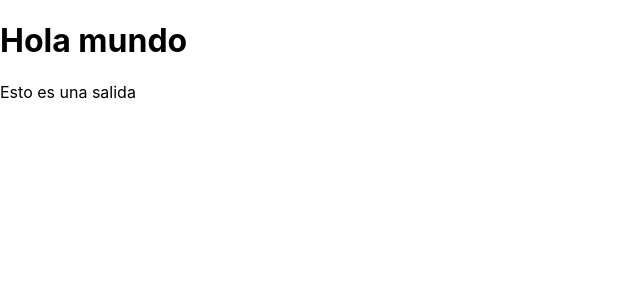
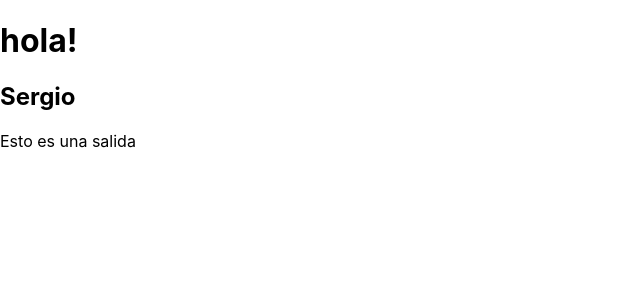
Before and after one commit to Sergioeabarcaf/counter-app, a React (Create React App) app: page / in a window 1280 px wide. Shown: the top 300 px of the page, without its empty margins (0-640 px from the left). Built offline with nearby package versions, Linux system fonts and the light colour scheme.

Commit message:
REFACTOR: use Props

```diff
--- a/src/App.tsx
+++ b/src/App.tsx
@@ -2,11 +2,16 @@ import React from 'react';
 import logo from './logo.svg';
 import './App.css';
 
-const App = () => {
-  const saludo = 'Hola mundo';
+interface Props {
+  saludo: string
+  nombre: string
+}
+
+const App = (props: Props) => {
   return (
     <>
-      <h1>{ saludo }</h1>
+      <h1>{ props.saludo }</h1>
+      <h2>{ props.nombre }</h2>
       <p>Esto es una salida</p>
     </>
   );
--- a/src/index.tsx
+++ b/src/index.tsx
@@ -8,7 +8,7 @@ const divRoot = document.querySelector('#root');
 
 ReactDOM.render(
   <React.StrictMode>
-    <App />
+    <App saludo='hola!' nombre='Sergio'/>
   </React.StrictMode>,
   divRoot
 );
```
